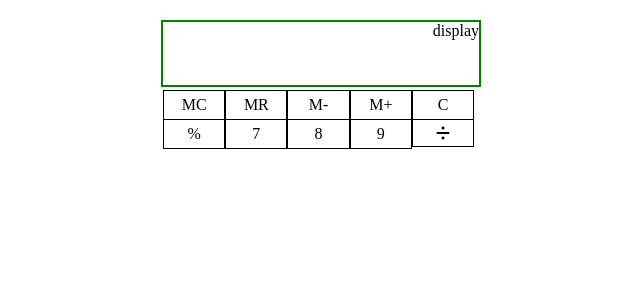
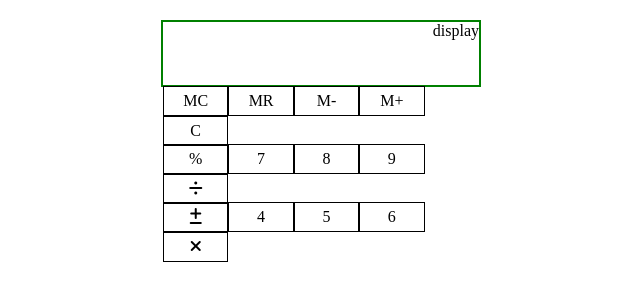
Before and after one commit to teresatan13/daily_ui_004, a plain HTML site: page index.html in a window 1280 px wide. Shown: the whole page, without its empty margins (319-959 px from the left). Drawn offline with Linux system fonts and the light colour scheme.

Commit message:
created 3rd row buttons

```diff
--- a/css/styles.css
+++ b/css/styles.css
@@ -7,26 +7,30 @@ p {
     margin: 20px auto;
 }
 
+i {
+    height: 18px;
+}
+
 .row_1 {
     width: 25%;
-    margin: -17px auto;
+    margin: -21px auto;
 }
 
 .row_2 {
     width: 25%;
-    margin: 16px auto;
-
+    margin: 19px auto 0;
 }
 
-.row_1, .row_2 {
-
+.row_3 {
+    width: 25%;
+    margin: -2px auto 0;
 }
 
 .button {
     border: 1px solid black;
     display: inline-block;
     zoom: 1;
-    width: 15.9%;
+    width: 16.9%;
     text-align: center;
     padding: 5px;
 }
--- a/index.html
+++ b/index.html
@@ -48,7 +48,20 @@
         </div>
     </div>
 
-
+    <!-- Row 3 -->
+    <div class="row_3">
+        <div class="button">
+            <i class="fa-sharp fa-solid fa-plus-minus"></i>
+        </div><div class="button">
+            4
+        </div><div class="button">
+            5
+        </div><div class="button">
+            6
+        </div><div class="button">
+            <i class="fa-solid fa-xmark"></i>
+        </div>
+    </div>
 
 
 
```
